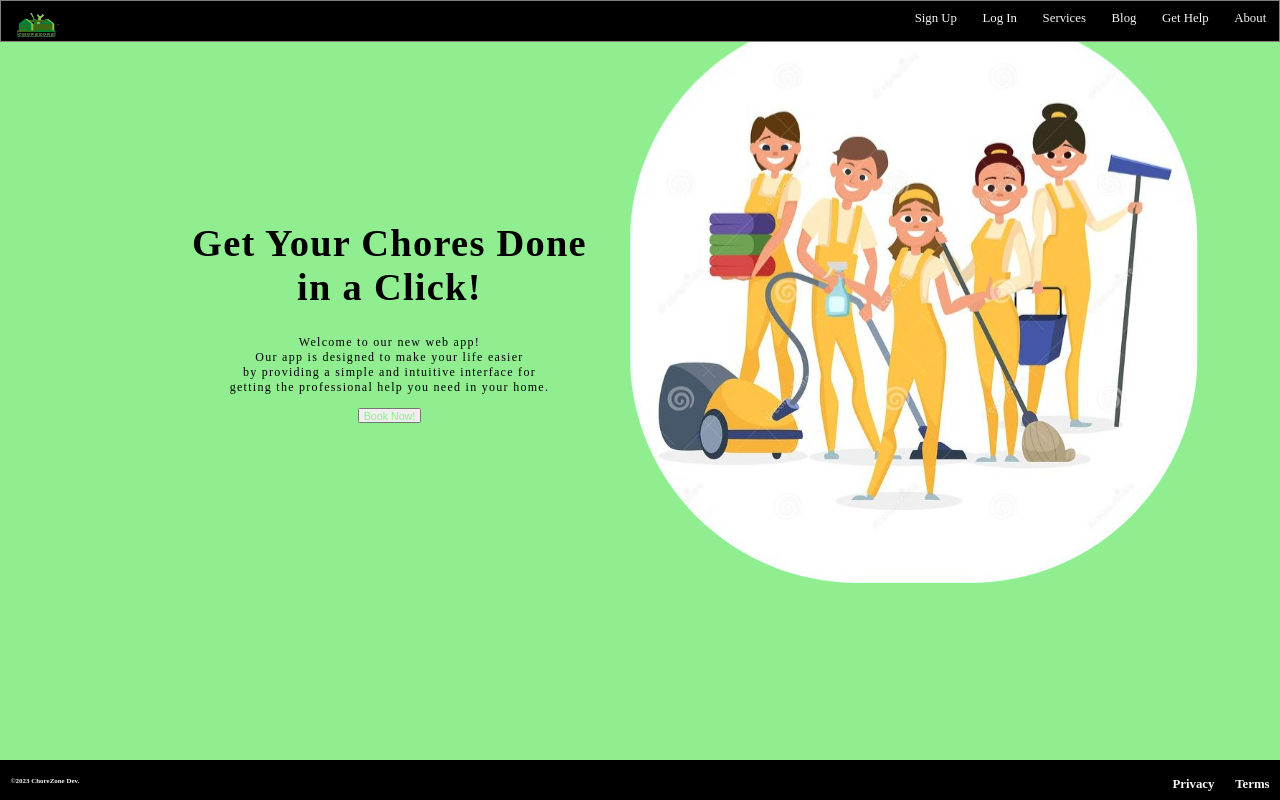
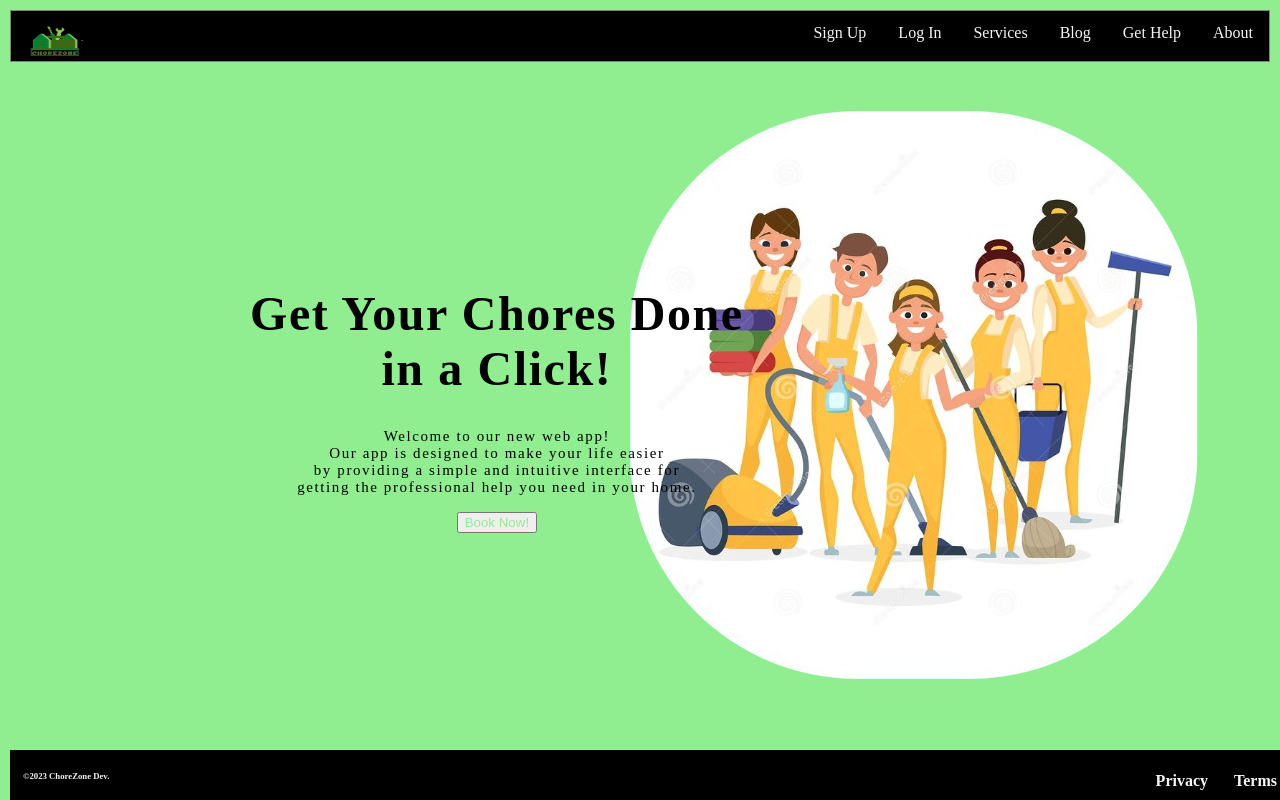
Before and after one commit to nimikadejo/CHOREZONE, a React (Create React App) app: page / in a window 1280 px wide. Built offline with nearby package versions, Linux system fonts and the light colour scheme; a web font is replaced by a local one.

Commit message:
edit css

```diff
--- a/src/Landing.css
+++ b/src/Landing.css
@@ -3,7 +3,7 @@
 }
 @media screen and (min-width: 768px) and (max-width: 1366px) {
   html {
-  zoom: 0.8;
+  padding: 10px;
 }
 }
 :root body{
```
